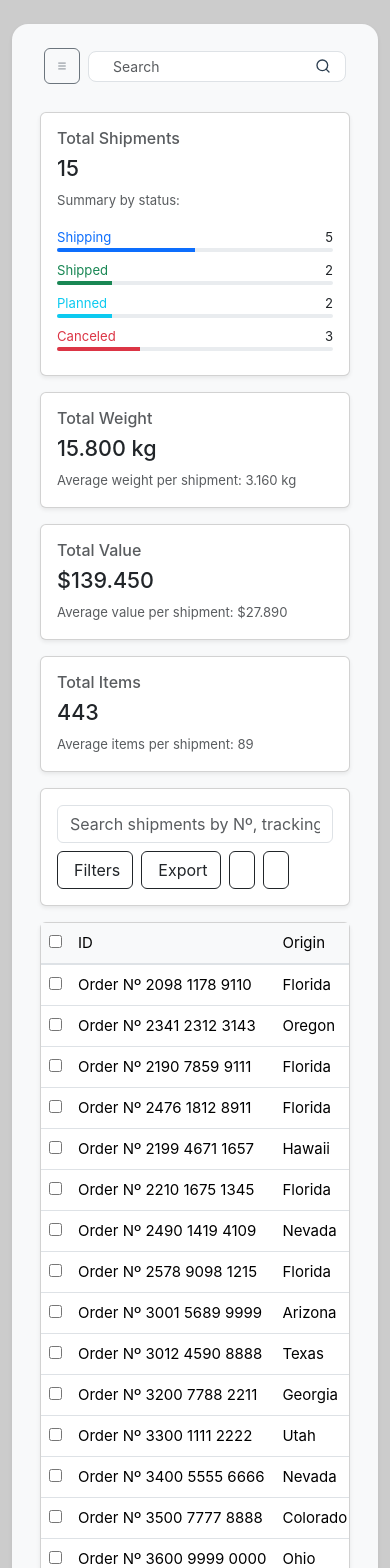
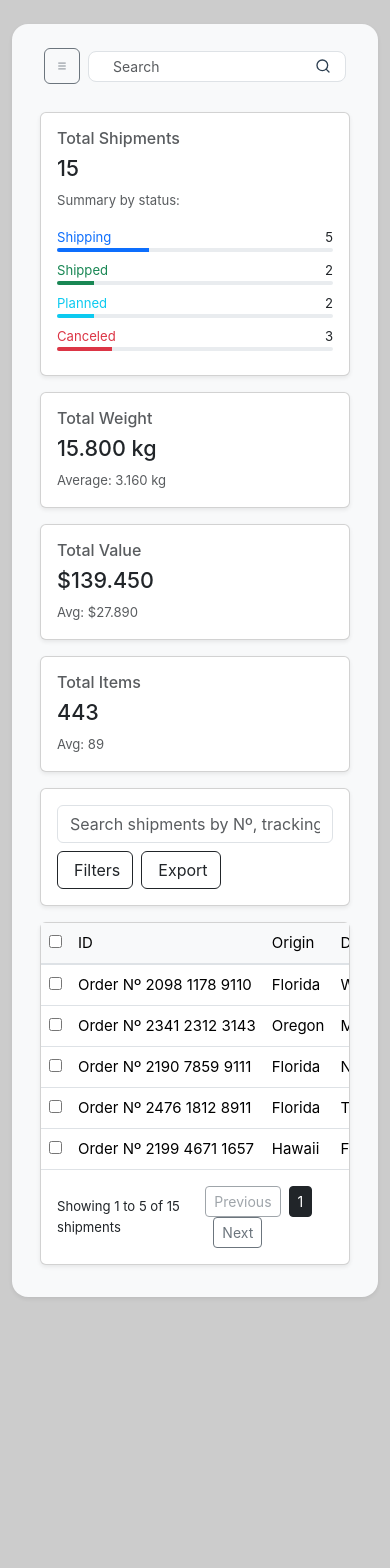
Before and after one commit to egunaydin/ctp, a Vue app: page / in a window 390 px wide. Shown: the top 1568 px of the page. After the commit the page ends 1321 px from the top, so only its background shows below. Built offline with nearby package versions, Linux system fonts and the light colour scheme; the HTML template or start-up script is replaced by a standard one.

Commit message:
Implemented pagination to display 5 shipments per page at the table in the Darhboard page

```diff
--- a/src/views/Dashboard.vue
+++ b/src/views/Dashboard.vue
@@ -18,7 +18,7 @@
               </div>
               <div class="progress mb-0" style="height: 4px;">
                 <div class="progress-bar" :class="`bg-${label.color}`" role="progressbar"
-                  :style="{ width: (label.count / shipments.length * 150) + '%' }"></div>
+                  :style="{ width: (label.count / shipments.length * 100) + '%' }"></div>
               </div>
             </div>
           </div>
@@ -34,70 +34,26 @@
             placeholder="Search shipments by Nº, tracking number, customer, or location..." />
         </div>
 
-        <div class="col-12 col-lg-auto d-flex flex-wrap gap-2 mt-2 mt-lg-2">
+        <div class="col-12 col-lg-auto d-flex flex-wrap gap-2 mt-2 mt-lg-0">
           <button class="btn btn-outline-dark d-flex align-items-center" @click="filtersVisible = !filtersVisible">
             <i class="bi bi-funnel-fill me-1"></i> Filters
           </button>
           <button class="btn btn-outline-dark d-flex align-items-center">
             <i class="bi bi-download me-1"></i> Export
           </button>
-          <button class="btn btn-outline-dark">
-            <i class="bi bi-grid"></i>
-          </button>
-          <button class="btn btn-outline-dark">
-            <i class="bi bi-geo-alt"></i>
-          </button>
-        </div>
-      </div>
-
-      <!-- Advanced Filters -->
-      <div class="row mt-3 g-2" v-if="filtersVisible">
-        <div class="col-sm-6 col-md">
-          <select v-model="filters.status" class="form-select">
-            <option value="">All Statuses</option>
-            <option>Shipping</option>
-            <option>Shipped</option>
-            <option>Planned</option>
-            <option>Canceled</option>
-            <option>Warning</option>
-          </select>
-        </div>
-        <div class="col-sm-6 col-md">
-          <select v-model="filters.type" class="form-select">
-            <option value="">All Types</option>
-            <option>Road</option>
-            <option>Air</option>
-            <option>Sea</option>
-          </select>
-        </div>
-        <div class="col-sm-6 col-md">
-          <select v-model="filters.priority" class="form-select">
-            <option value="">All Priorities</option>
-            <option>Standard</option>
-            <option>Express</option>
-            <option>Economy</option>
-          </select>
-        </div>
-        <div class="col-sm-6 col-md">
-          <select v-model="filters.carrier" class="form-select">
-            <option value="">All Carriers</option>
-            <option>Carrier X</option>
-            <option>Carrier Y</option>
-          </select>
-        </div>
-        <div class="col-sm-6 col-md">
-          <input type="date" class="form-control" v-model="filters.date" />
         </div>
       </div>
     </div>
 
-    <!-- Table with Responsive Scroll -->
+    <!-- Table -->
     <div class="card shadow-sm">
       <div class="table-responsive-sm">
         <table class="table table-hover mb-0">
           <thead class="table-light">
             <tr>
-              <th><input type="checkbox" /></th>
+              <th>
+                <input type="checkbox" @change="toggleAll($event)" />
+              </th>
               <th>ID</th>
               <th>Origin</th>
               <th>Destination</th>
@@ -108,8 +64,10 @@
             </tr>
           </thead>
           <tbody>
-            <tr v-for="shipment in shipments" :key="shipment.id">
-              <td><input type="checkbox" /></td>
+            <tr v-for="shipment in paginatedShipments" :key="shipment.id">
+              <td>
+                <input type="checkbox" :value="shipment.id" v-model="selectedShipments" />
+              </td>
               <td>{{ shipment.title }}</td>
               <td>{{ shipment.from }}</td>
               <td>{{ shipment.to }}</td>
@@ -125,6 +83,30 @@
           </tbody>
         </table>
       </div>
+
+      <!-- Pagination -->
+      <div class="d-flex justify-content-between align-items-center p-3">
+        <small>Showing {{ startIndex + 1 }} to {{ endIndex }} of {{ shipments.length }} shipments</small>
+        <div>
+          <button class="btn btn-outline-secondary btn-sm me-2" @click="previousPage"
+            :disabled="currentPage === 1">Previous</button>
+          <span class="btn btn-dark btn-sm">{{ currentPage }}</span>
+          <button class="btn btn-outline-secondary btn-sm ms-2" @click="nextPage"
+            :disabled="endIndex >= shipments.length">Next</button>
+        </div>
+      </div>
+    </div>
+
+    <!-- Bottom Action Bar -->
+    <div v-if="selectedShipments.length > 0"
+      class="position-fixed bottom-0 start-50 translate-middle-x bg-white rounded-top shadow-lg px-4 py-3 d-flex align-items-center gap-3"
+      style="z-index: 1050; width: auto; max-width: 95%; bottom: 2vh;">
+      <span>{{ selectedShipments.length }} shipments selected</span>
+      <button class="btn btn-outline-secondary btn-sm">Clear</button>
+      <button class="btn btn-outline-secondary btn-sm">Print</button>
+      <button class="btn btn-outline-secondary btn-sm">Export</button>
+      <button class="btn btn-outline-secondary btn-sm">Edit</button>
+      <button class="btn btn-danger btn-sm">Delete</button>
     </div>
   </div>
 </template>
@@ -134,13 +116,10 @@ import { ref, computed } from 'vue'
 
 const filtersVisible = ref(false)
 const search = ref('')
-const filters = ref({ status: '', type: '', priority: '', carrier: '', date: '' })
+const currentPage = ref(1)
+const perPage = 5
 
-const statsCards = [
-  { title: 'Total Weight', value: '15.800 kg', subtitle: 'Average weight per shipment: 3.160 kg' },
-  { title: 'Total Value', value: '$139.450', subtitle: 'Average value per shipment: $27.890' },
-  { title: 'Total Items', value: '443', subtitle: 'Average items per shipment: 89' },
-]
+const selectedShipments = ref([])
 
 const shipments = ref([
   { id: 1, title: 'Order Nº 2098 1178 9110', status: 'Shipping', progress: 67, from: 'Florida', to: 'Washington', startDate: '05.12.2020', endDate: '17.12.2020', prepaid: true, transportType: 'DAP', daysUsed: 8, totalDays: 12 },
@@ -160,31 +139,46 @@ const shipments = ref([
   { id: 15, title: 'Order Nº 3600 9999 0000', status: 'Canceled', progress: 15, from: 'Ohio', to: 'Florida', startDate: '06.01.2021', endDate: '12.01.2021', prepaid: false, transportType: 'CIP', daysUsed: 2, totalDays: 14 }
 ])
 
-const statsCardsWithTotal = computed(() => [
-  {
-    title: 'Total Shipments',
-    value: shipments.value.length.toString(),
-    subtitle: 'Summary by status:',
-  },
-  ...statsCards,
-])
+function toggleAll(event) {
+  if (event.target.checked) {
+    selectedShipments.value = paginatedShipments.value.map((s) => s.id)
+  } else {
+    selectedShipments.value = []
+  }
+}
+
+function previousPage() {
+  if (currentPage.value > 1) currentPage.value--
+}
+function nextPage() {
+  if (endIndex.value < shipments.value.length) currentPage.value++
+}
+
+const startIndex = computed(() => (currentPage.value - 1) * perPage)
+const endIndex = computed(() => Math.min(startIndex.value + perPage, shipments.value.length))
+const paginatedShipments = computed(() => shipments.value.slice(startIndex.value, endIndex.value))
 
 function statusBadgeClass(status) {
   switch (status) {
-    case 'Shipping':
-      return 'bg-primary'
-    case 'Shipped':
-      return 'bg-success'
-    case 'Planned':
-      return 'bg-info'
-    case 'Canceled':
-      return 'bg-danger'
-    case 'Warning':
-      return 'bg-warning'
-    default:
-      return 'bg-secondary'
+    case 'Shipping': return 'bg-primary'
+    case 'Shipped': return 'bg-success'
+    case 'Planned': return 'bg-info'
+    case 'Canceled': return 'bg-danger'
+    case 'Warning': return 'bg-warning'
+    default: return 'bg-secondary'
   }
 }
+
+const statsCards = [
+  { title: 'Total Weight', value: '15.800 kg', subtitle: 'Average: 3.160 kg' },
+  { title: 'Total Value', value: '$139.450', subtitle: 'Avg: $27.890' },
+  { title: 'Total Items', value: '443', subtitle: 'Avg: 89' },
+]
+
+const statsCardsWithTotal = computed(() => [
+  { title: 'Total Shipments', value: shipments.value.length.toString(), subtitle: 'Summary by status:' },
+  ...statsCards,
+])
 
 const badgeData = computed(() => ({
   Shipping: { count: shipments.value.filter(s => s.status === 'Shipping').length, color: 'primary', icon: 'bi-truck' },
--- a/src/views/Tracking.vue
+++ b/src/views/Tracking.vue
@@ -1,7 +1,7 @@
 <template>
-  <div class="container-fluid py-4">
+  <div class="container-fluid py-3">
     <!-- Filtre Dropdown -->
-    <div class="mb-4 text-start">
+    <div class="mb-3 text-start">
       <div class="dropdown d-inline-block">
         <button class="btn btn-outline-primary dropdown-toggle" type="button" data-bs-toggle="dropdown"
           aria-expanded="false">
```
Also changed, not shown: src/components/TrackingCard.vue (+5 -10 lines).
